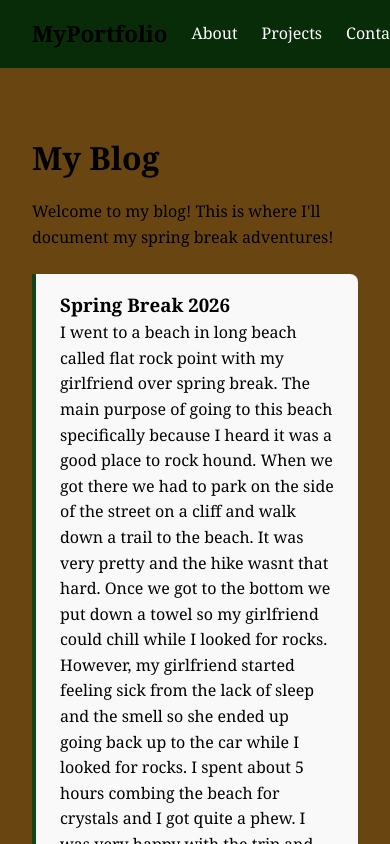
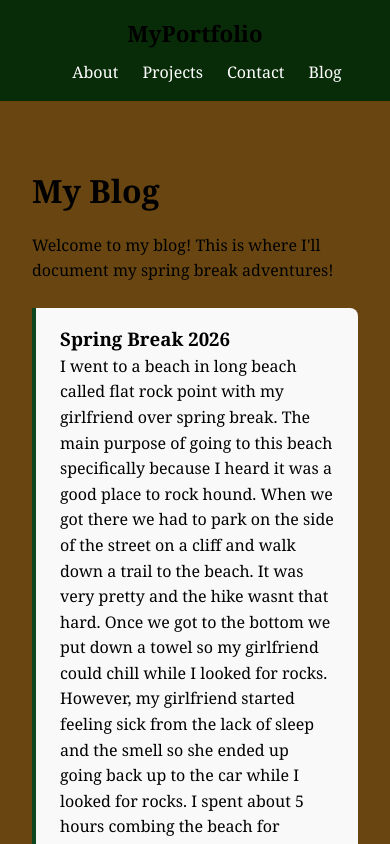
Before and after one commit to connortully-prof/my-portfolio, a React (Vite) app: page /my-portfolio/blog in a window 390 px wide. Shown: the top 844 px of the page. Built offline with nearby package versions, Linux system fonts and the light colour scheme.

Commit message:
navbar fix for phone

```diff
--- a/src/index.css
+++ b/src/index.css
@@ -164,3 +164,18 @@
 html, body {
   overflow-x: hidden;
 }
+
+@media (max-width: 600px) {
+  .navbar {
+    flex-direction: column;
+    align-items: center;
+    padding: 1rem;
+  }
+
+  .nav-links {
+    margin-top: 0.5rem;
+    flex-wrap: wrap;
+    justify-content: center;
+    gap: 1rem;
+  }
+}
```
